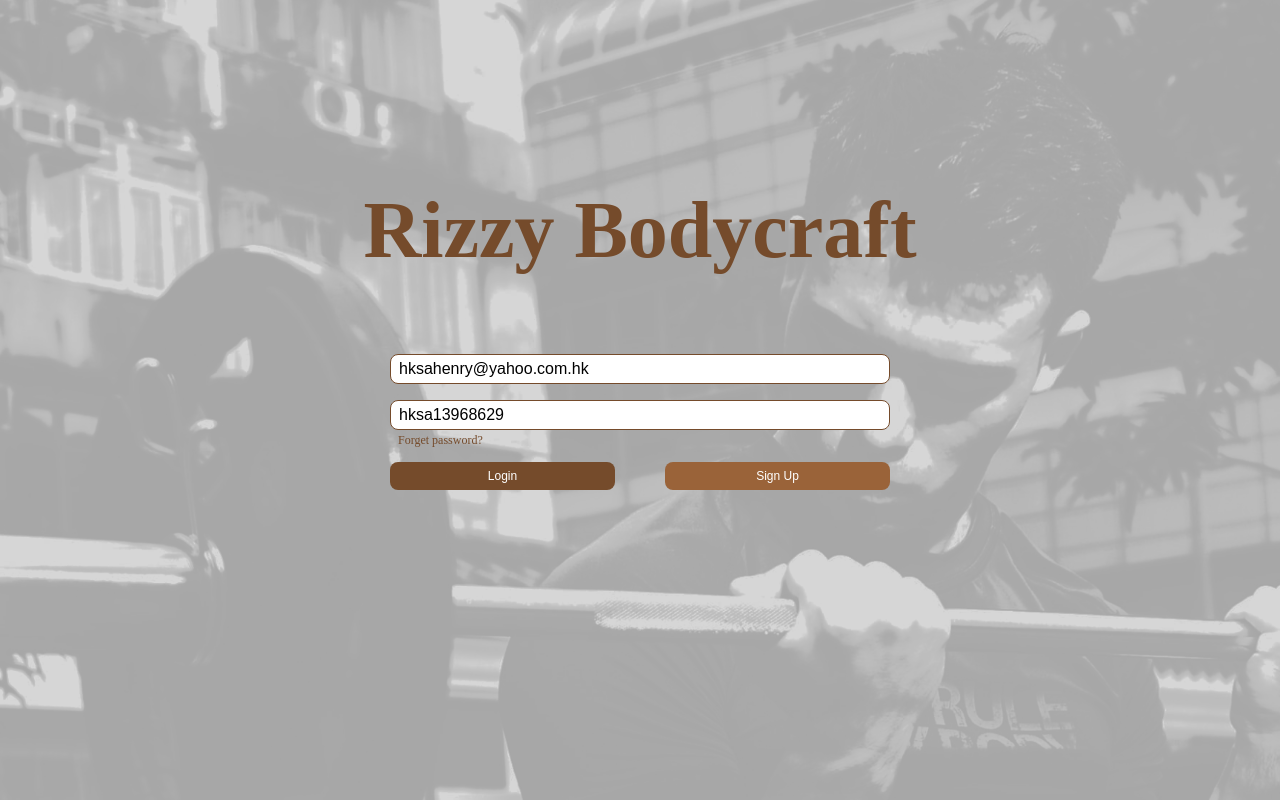
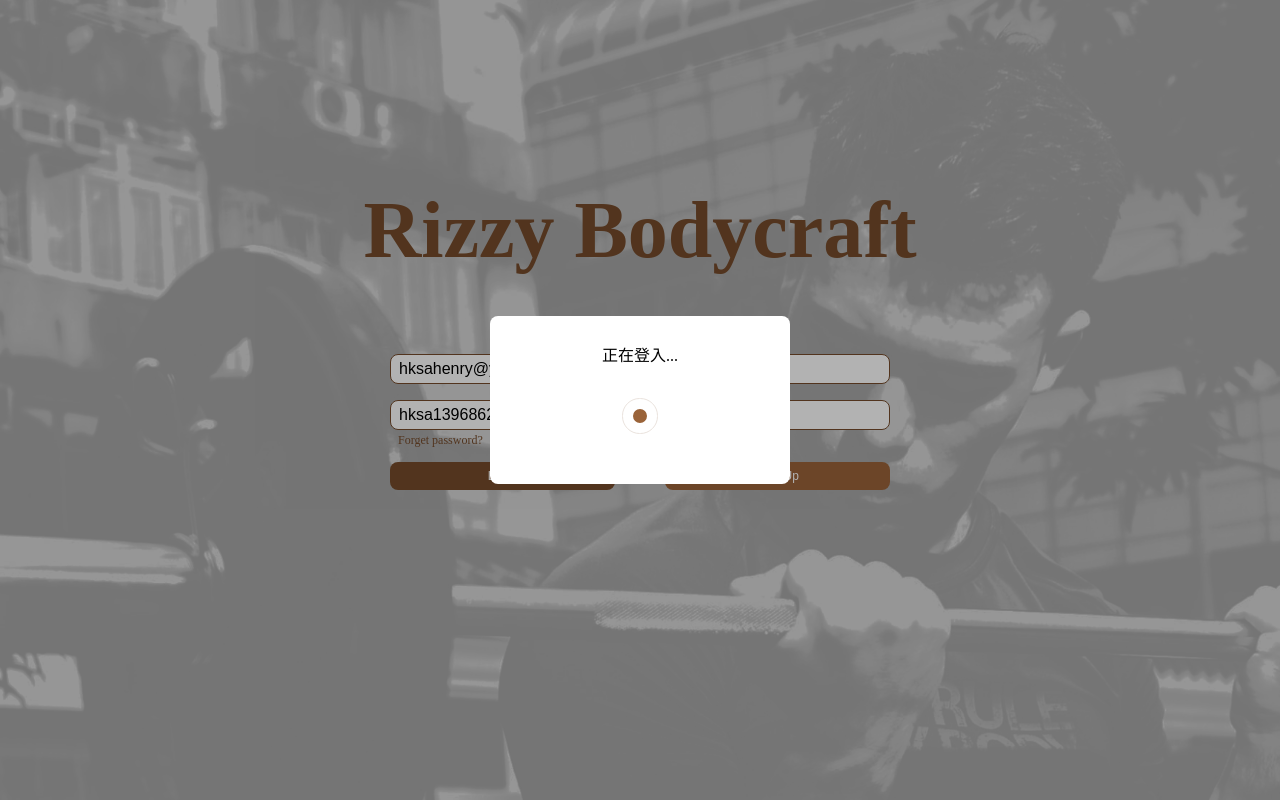
Before and after one commit to smellypotato/rizzy-bodycraft-record, a React (Create React App) app: page /rizzy-bodycraft-record/login in a window 1280 px wide. Both pictures are taken after a click on the button "Login". Built offline with nearby package versions, Linux system fonts and the light colour scheme; no server answers.

Commit message:
add loading to login

```diff
--- a/src/App.tsx
+++ b/src/App.tsx
@@ -1,8 +1,9 @@
 import { useEffect, useState } from "react";
 import { Route, Routes, useNavigate } from "react-router-dom";
+import { Loading } from "./components/Loading/Loading";
 import { Menu } from "./components/Menu/Menu";
 import Firebase from "./firebase";
-import { SetLoggedInContext } from "./hooks/contexts";
+import { SetLoggedInContext, SetModalContext } from "./hooks/contexts";
 import { Categories } from "./pages/Admin/Categories/Categories";
 import { StudentList } from "./pages/Admin/StudentList/StudentList";
 import { Login } from "./pages/Login/Login";
@@ -29,6 +30,7 @@ const path = PATH.MY_RECORD;
 const App = () => {
     const navigate = useNavigate();
     const [loggedIn, setLoggedIn] = useState(false); // temp
+    const [modal, setModal] = useState<JSX.Element>();
 
     useEffect(() => {
         const fromEmailLink = Firebase.instance.isAnnoymousAccount();
@@ -37,6 +39,7 @@ const App = () => {
             console.log("auth state changed", user);
             console.log("from email link", fromEmailLink);
             if (user && !fromEmailLink) {
+                setModal(undefined);
                 setLoggedIn(true);
 
                 navigate(`${path}`);
@@ -54,6 +57,7 @@ const App = () => {
     }, []);
 
     return (
+        <SetModalContext.Provider value={ setModal }>
             <div className="App">
                 { loggedIn && <Menu /> }
                 <SetLoggedInContext.Provider value={ setLoggedIn }>
@@ -68,7 +72,10 @@ const App = () => {
                         <Route path="*" element={ <Login /> } />
                     </Routes>
                 </SetLoggedInContext.Provider>
+                { modal && modal }
             </div>
+        </SetModalContext.Provider>
+
     );
 }
 
--- /dev/null
+++ b/src/components/Loading/Loading.css
@@ -0,0 +1,66 @@
+#loading {
+    position: absolute;
+    width: 100vw;
+    height: 100vh;
+    inset: 0 0 0 0;
+    background-color: rgba(0 0 0 / 0.3);
+    display: flex;
+    justify-content: center;
+    align-items: center;
+}
+
+#loading #panel {
+    background-color: var(--color_white);
+    border-radius: 2rem;
+    padding: 8rem 4rem 12rem;
+    font-size: 4rem;
+    display: flex;
+    flex-direction: column;
+    row-gap: 8rem;
+    align-items: center;
+    min-width: 300px;
+}
+#loading #ripple {
+  display: flex;
+  justify-content: center;
+  align-items: center;
+  position: relative;
+  width: 40px;
+  height: 40px;
+}
+#loading #ripple div {
+  position: absolute;
+  border-style: solid;
+  border-radius: 50%;
+  animation: ripple 1s cubic-bezier(0, 0.2, 0.8, 1) infinite;
+}
+#loading #ripple div:nth-child(2) {
+  animation-delay: -0.5s;
+}
+@keyframes ripple {
+    0% {
+        width: 10px;
+        height: 10px;
+        opacity: 0;
+        border-width: 0px;
+        border-color: var(--color_white);
+    }
+    29% {
+        width: 10px;
+        height: 10px;
+        border-width: 8px;
+        border-color: var(--color_white);
+    }
+    30% {
+        opacity: 1;
+        border-width: 7px;
+        border-color: var(--color_prim_light);
+    }
+    100% {
+        width: 100%;
+        height: 100%;
+        opacity: 0;
+        border-width: 0px;
+        border-color: var(--color_prim);
+    }
+}
--- /dev/null
+++ b/src/components/Loading/Loading.tsx
@@ -0,0 +1,12 @@
+import "./Loading.css";
+
+export const Loading = (props: { msg: string }) => {
+    return (
+        <dialog id="loading" open>
+            <section id="panel">
+                <div>{ props.msg }</div>
+                <div id="ripple"><div /><div /></div>
+            </section>
+        </dialog>
+    )
+}
--- a/src/hooks/contexts.tsx
+++ b/src/hooks/contexts.tsx
@@ -1,3 +1,4 @@
 import { createContext } from "react";
 
 export const SetLoggedInContext = createContext<(loggedIn: boolean) => void>(() => {});
+export const SetModalContext = createContext<(modal?: JSX.Element) => void>(() => {});
--- a/src/pages/Login/Login.tsx
+++ b/src/pages/Login/Login.tsx
@@ -1,13 +1,16 @@
-import { useCallback } from "react";
+import { useCallback, useContext } from "react";
 import { useNavigate } from "react-router-dom";
 import { PATH } from "../../App";
+import { Loading } from "../../components/Loading/Loading";
 import { Title } from "../../components/Title/Title";
 import Firebase from "../../firebase";
+import { SetModalContext } from "../../hooks/contexts";
 import { useInput } from "../../hooks/useInput";
 import "./Login.css";
 
 export const Login = () => {
     const navigate = useNavigate();
+    const setModal = useContext(SetModalContext);
 
     const [username, setUsername] = useInput("hksahenry@yahoo.com.hk");
     const [password, setPassword] = useInput("hksa13968629");
@@ -17,6 +20,7 @@ export const Login = () => {
     }, []);
 
     const onLogin = () => {
+        setModal(<Loading msg={ "正在登入..."} />);
         Firebase.instance.login({ email: username, password: password });
     };
 
```
Lines whose indentation alone changed are shown as unchanged.
